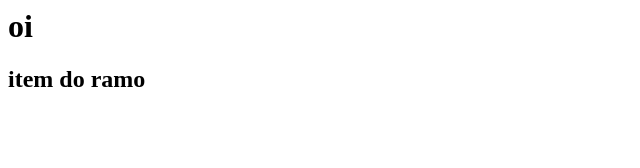
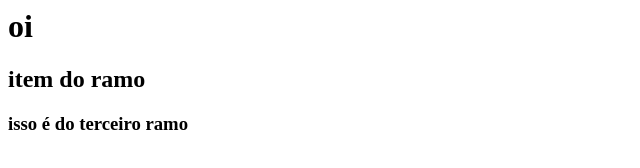
Before and after one commit to arielsdias/RepSite, a plain HTML site: page index.html in a window 1280 px wide. Shown: the whole page, without its empty margins (0-640 px from the left). Drawn offline with Linux system fonts and the light colour scheme.

Commit message:
atualizado o terceiro ramo

```diff
--- a/index.html
+++ b/index.html
@@ -1,4 +1,6 @@
 <html>
 	<h1> oi </h1>
 	<h2> item do ramo </h2>
+
+	<h3> isso é do terceiro ramo </h3>
 </html>
```
